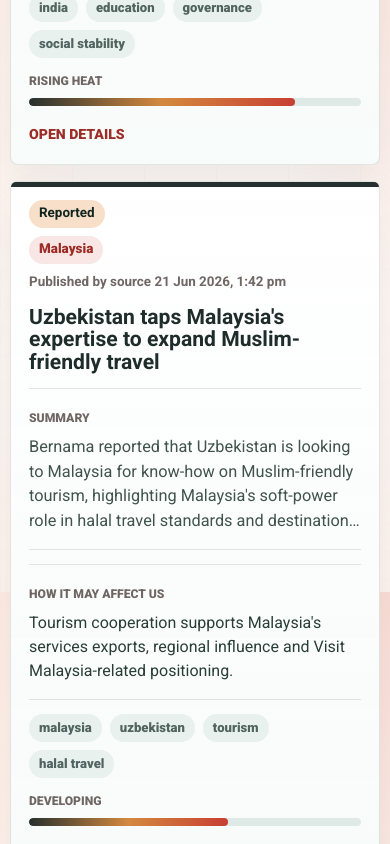
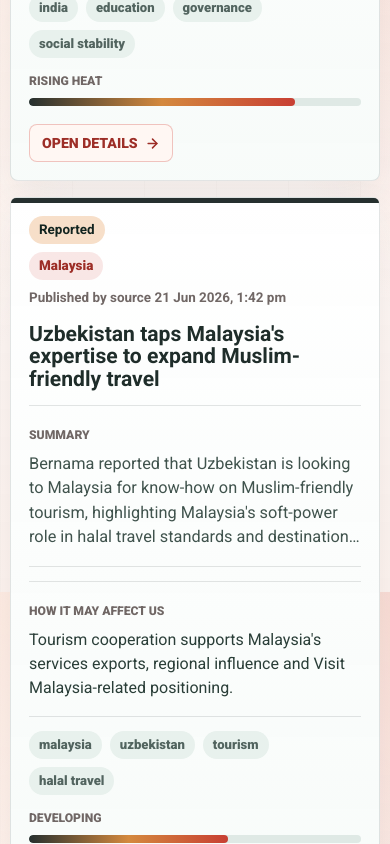
Before and after one commit to weikeat-gif/Daily-News, a React (Vite) app: page / in a window 390 px wide. Shown: the part 1940-2784 px from the top of the page. Built offline with nearby package versions, Linux system fonts and the light colour scheme.

Commit message:
Expand story details view

```diff
--- a/src/App.tsx
+++ b/src/App.tsx
@@ -1,5 +1,5 @@
 import { useCallback, useEffect, useMemo, useState } from 'react'
-import { ArrowLeft, ExternalLink, RotateCcw, Search } from 'lucide-react'
+import { ArrowLeft, ArrowRight, ExternalLink, RotateCcw, Search } from 'lucide-react'
 
 type Category = 'malaysia' | 'markets_investment' | 'world'
 type Confidence = 'verified' | 'cross_checked' | 'reported_unconfirmed'
@@ -136,6 +136,45 @@
   if (!Number.isFinite(score)) return 0
   const scaledScore = score <= 5 ? score * 20 : score
   return Math.max(0, Math.min(Math.round(scaledScore), 100))
+}
+
+function getCategoryBrief(category: Category) {
+  if (category === 'malaysia') {
+    return 'A Malaysia-focused update that may affect local policy, companies, public services, or daily decisions.'
+  }
+  if (category === 'markets_investment') {
+    return 'A markets and investment update worth watching for price moves, earnings expectations, rates, currencies, or sector sentiment.'
+  }
+  return 'A world update that may shape geopolitics, business confidence, supply chains, technology, or public safety.'
+}
+
+function getConfidenceDescription(confidence: Confidence) {
+  if (confidence === 'verified') {
+    return 'The item is treated as verified from a credible public source in the current feed.'
+  }
+  if (confidence === 'cross_checked') {
+    return 'The item has supporting coverage or source context, so it is stronger than a single isolated report.'
+  }
+  return 'The item is reported from public sources but should be read with extra caution until more confirmation appears.'
+}
+
+function getWatchNote(story: Story) {
+  const topicText = story.topics.slice(0, 3).join(', ')
+  if (story.category === 'markets_investment') {
+    return `Watch whether this changes investor sentiment around ${topicText || 'the related market'}, especially through price action, company statements, analyst notes, or regulator updates.`
+  }
+  if (story.category === 'malaysia') {
+    return `Watch for official follow-up, local policy response, and practical effects around ${topicText || 'the affected Malaysia topic'}.`
+  }
+  return `Watch for follow-up confirmation, official response, and wider effects around ${topicText || 'the affected global issue'}.`
+}
+
+function getDetailPoints(story: Story) {
+  return [
+    story.summary,
+    story.why_it_matters,
+    getWatchNote(story),
+  ]
 }
 
 function App() {
@@ -537,18 +576,7 @@
   const heatClass = importance >= 85 ? 'heat-hot' : importance >= 65 ? 'heat-warm' : 'heat-cool'
 
   return (
-    <article
-      className={`story-card ${heatClass}`}
-      onClick={onOpen}
-      onKeyDown={(event) => {
-        if (event.key === 'Enter' || event.key === ' ') {
-          event.preventDefault()
-          onOpen()
-        }
-      }}
-      role="button"
-      tabIndex={0}
-    >
+    <article className={`story-card ${heatClass}`}>
       <div className="story-meta">
         <span className={`confidence-pill ${confidenceTone[story.confidence]}`}>
           {confidenceLabels[story.confidence]}
@@ -585,7 +613,10 @@
             <i style={{ width: `${importance}%` }} />
           </div>
         </div>
-        <span className="details-cue">Open details</span>
+        <button className="details-button" onClick={onOpen} type="button">
+          Open details
+          <ArrowRight aria-hidden="true" size={15} strokeWidth={2.4} />
+        </button>
       </div>
     </article>
   )
@@ -602,6 +633,7 @@
 }) {
   const importance = normalizeImportance(story.importance)
   const heatClass = importance >= 85 ? 'heat-hot' : importance >= 65 ? 'heat-warm' : 'heat-cool'
+  const detailPoints = getDetailPoints(story)
 
   return (
     <article className={`detail-page ${heatClass}`}>
@@ -626,14 +658,33 @@
 
       <div className="detail-grid">
         <section className="detail-main">
+          <div className="detail-section detail-lead">
+            <span>What happened</span>
+            <p>{story.summary}</p>
+          </div>
+
+          <div className="detail-section">
+            <span>Key takeaways</span>
+            <ul className="detail-list">
+              {detailPoints.map((point) => (
+                <li key={point}>{point}</li>
+              ))}
+            </ul>
+          </div>
+
           <div className="summary-panel">
-            <span>Summary</span>
-            <p className="story-summary">{story.summary}</p>
+            <span>Context</span>
+            <p className="story-summary">{getCategoryBrief(story.category)}</p>
           </div>
 
           <div className="matter-panel">
             <span>How it may affect us</span>
             <p>{story.why_it_matters}</p>
+          </div>
+
+          <div className="detail-section">
+            <span>What to watch next</span>
+            <p>{getWatchNote(story)}</p>
           </div>
 
           <div className="topic-row" aria-label="Topics">
@@ -650,6 +701,25 @@
               <i style={{ width: `${importance}%` }} />
             </div>
           </div>
+
+          <dl className="detail-facts">
+            <div>
+              <dt>Published</dt>
+              <dd>{formatDateTime(story.published_at, timezone)}</dd>
+            </div>
+            <div>
+              <dt>Category</dt>
+              <dd>{categoryLabels[story.category]}</dd>
+            </div>
+            <div>
+              <dt>Confidence</dt>
+              <dd>{getConfidenceDescription(story.confidence)}</dd>
+            </div>
+            <div>
+              <dt>Sources found</dt>
+              <dd>{story.source_links.map((source) => source.name).join(', ')}</dd>
+            </div>
+          </dl>
 
           <div className="source-row detail-sources" aria-label="Sources">
             <span className="source-label">Article source</span>
--- a/src/styles.css
+++ b/src/styles.css
@@ -436,7 +436,6 @@
     linear-gradient(180deg, rgba(255, 255, 255, 0.98), rgba(247, 251, 249, 0.94)),
     var(--paper);
   box-shadow: 0 16px 42px rgba(35, 55, 51, 0.08);
-  cursor: pointer;
   transition:
     border-color 160ms ease,
     transform 160ms ease,
@@ -464,13 +463,6 @@
   border-color: rgba(47, 98, 88, 0.3);
   transform: translateY(-2px);
   box-shadow: 0 22px 48px rgba(35, 55, 51, 0.12);
-}
-
-.story-card:focus-visible {
-  border-color: rgba(200, 63, 51, 0.48);
-  box-shadow:
-    0 0 0 3px rgba(200, 63, 51, 0.18),
-    0 22px 48px rgba(35, 55, 51, 0.12);
 }
 
 .story-meta {
@@ -675,13 +667,35 @@
   transform: translateY(-1px);
 }
 
-.details-cue {
+.details-button {
+  display: inline-flex;
+  min-height: 38px;
+  align-items: center;
+  justify-content: center;
+  gap: 7px;
   justify-self: end;
   align-self: end;
+  padding: 0 12px;
+  border: 1px solid rgba(200, 63, 51, 0.28);
+  border-radius: 8px;
+  background: #fff7f3;
   color: #9d2e27;
   font-size: 0.88rem;
   font-weight: 850;
   text-transform: uppercase;
+  transition:
+    background 160ms ease,
+    color 160ms ease,
+    transform 160ms ease,
+    box-shadow 160ms ease;
+}
+
+.details-button:hover,
+.details-button:focus-visible {
+  background: linear-gradient(90deg, #26302f, #c83f33);
+  color: #f7fbf9;
+  transform: translateY(-1px);
+  box-shadow: 0 10px 20px rgba(200, 63, 51, 0.16);
 }
 
 .detail-page {
@@ -760,6 +774,45 @@
   gap: 18px;
 }
 
+.detail-section {
+  padding: 18px;
+  border: 1px solid rgba(31, 45, 42, 0.12);
+  border-radius: 8px;
+  background: rgba(255, 255, 255, 0.66);
+}
+
+.detail-section span,
+.detail-facts dt {
+  color: var(--muted);
+  font-size: 0.76rem;
+  font-weight: 850;
+  text-transform: uppercase;
+}
+
+.detail-section p {
+  margin: 8px 0 0;
+  color: #2a3e38;
+  font-size: clamp(1.03rem, 1.7vw, 1.18rem);
+}
+
+.detail-lead {
+  border-color: rgba(200, 63, 51, 0.18);
+  background: #fff8f5;
+}
+
+.detail-list {
+  display: grid;
+  gap: 10px;
+  margin: 10px 0 0;
+  padding-left: 20px;
+  color: #2a3e38;
+  font-size: clamp(1rem, 1.6vw, 1.12rem);
+}
+
+.detail-list li::marker {
+  color: #c83f33;
+}
+
 .detail-main .story-summary,
 .detail-main .matter-panel p {
   max-width: 760px;
@@ -773,6 +826,28 @@
   border: 1px solid rgba(31, 45, 42, 0.12);
   border-radius: 8px;
   background: rgba(250, 253, 251, 0.76);
+}
+
+.detail-facts {
+  display: grid;
+  gap: 12px;
+  margin: 0;
+}
+
+.detail-facts div {
+  padding-top: 12px;
+  border-top: 1px solid rgba(31, 45, 42, 0.12);
+}
+
+.detail-facts dt,
+.detail-facts dd {
+  margin: 0;
+}
+
+.detail-facts dd {
+  margin-top: 4px;
+  color: #2a3e38;
+  font-weight: 750;
 }
 
 .detail-sources {
@@ -889,7 +964,7 @@
     position: static;
   }
 
-  .details-cue {
+  .details-button {
     justify-self: start;
   }
 
```
